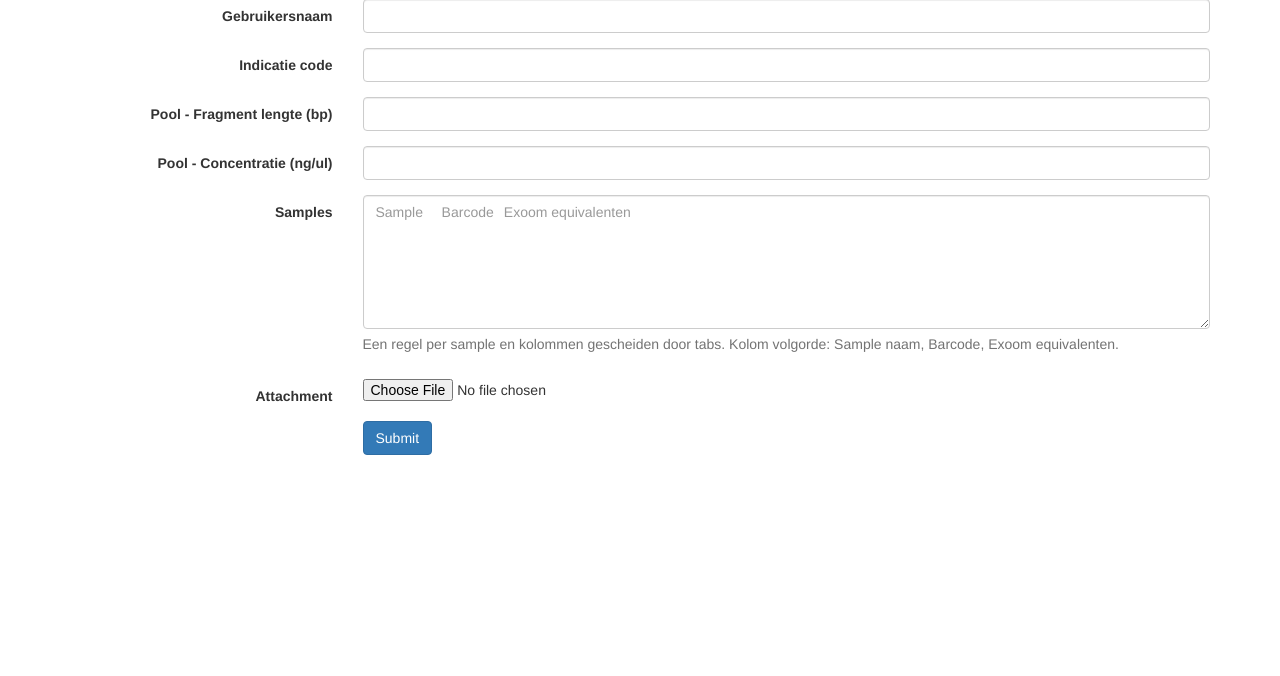
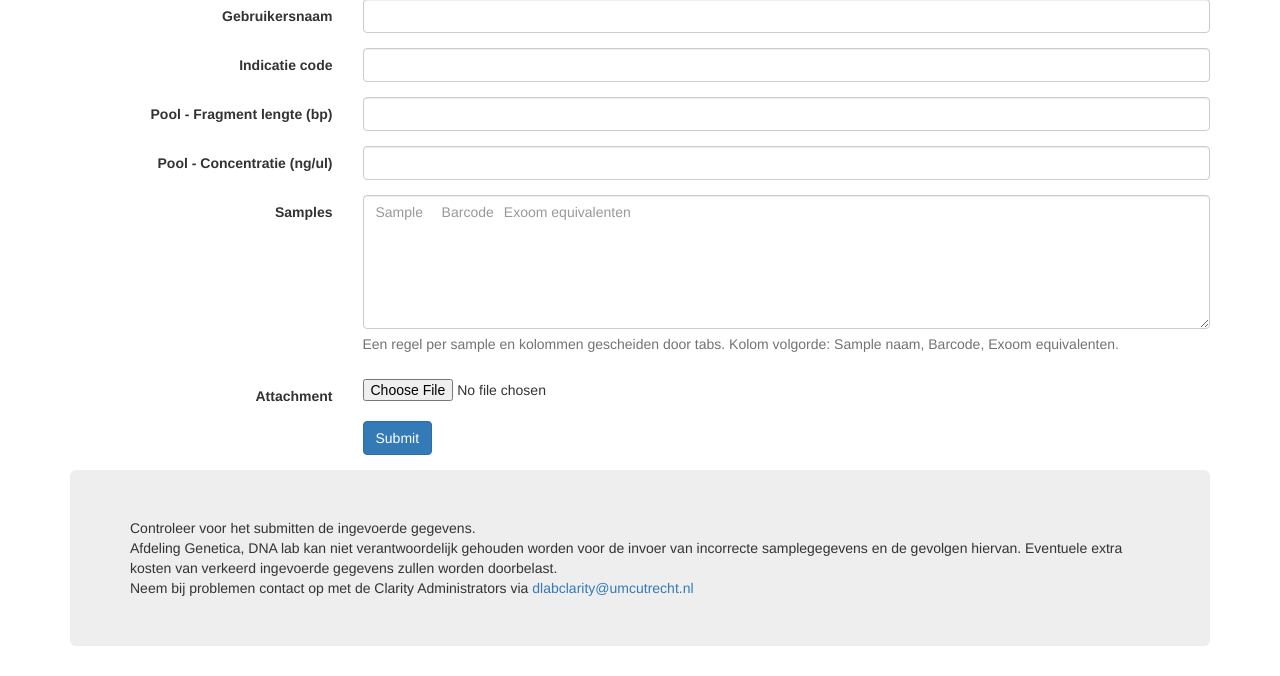
Before and after one commit to UMCUGenetics/clarity_portal, a Flask app: page /submit_samples in a window 1280 px wide; the page is wider, and only the part inside the window is pictured. Shown: the part 183-859 px from the top of that part. Before the commit the page ends 638 px from the top of that part, so only its background shows below. Run offline with Flask 2, Linux system fonts and the light colour scheme; some libraries are stand-ins or nearby versions.

Commit message:
Disclaimer

```diff
--- a/portal/templates/submit_samples.html
+++ b/portal/templates/submit_samples.html
@@ -18,4 +18,11 @@
         </div>
     </div>
 </form>
+
+<div class="jumbotron">
+    Controleer voor het submitten de ingevoerde gegevens.<br>
+    Afdeling Genetica, DNA lab kan niet verantwoordelijk gehouden worden voor de invoer van incorrecte samplegegevens en de gevolgen hiervan. Eventuele extra kosten van verkeerd ingevoerde gegevens zullen worden doorbelast.<br>
+    Neem bij problemen contact op met de Clarity Administrators via <a href="mailto:dlabclarity@umcutrecht.nl">dlabclarity@umcutrecht.nl</a>
+</div>
+
 {% endblock %}
```
